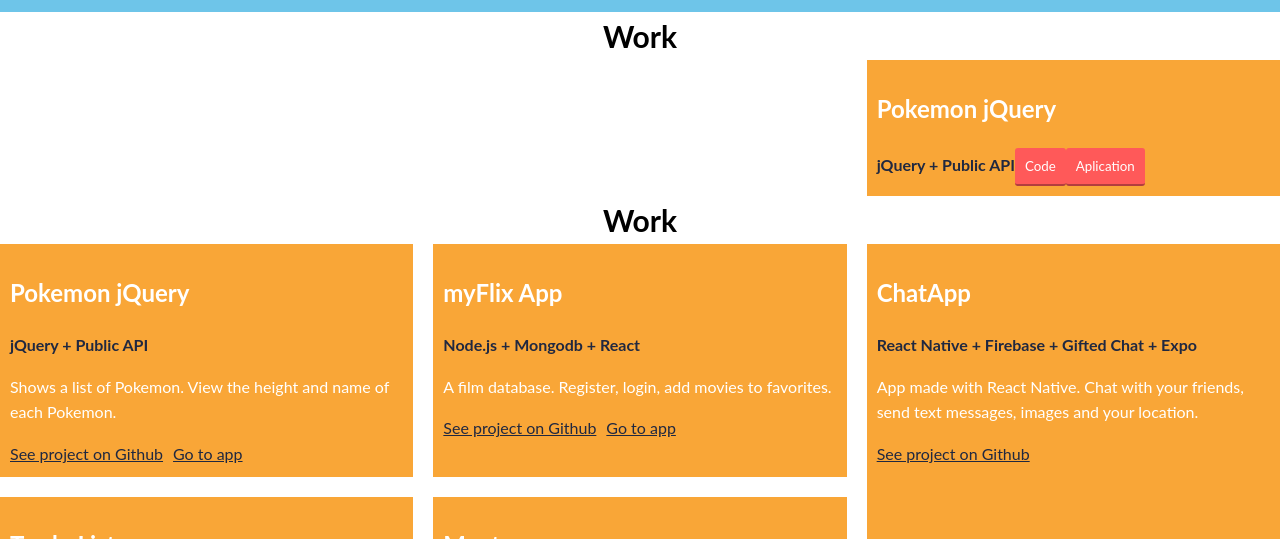
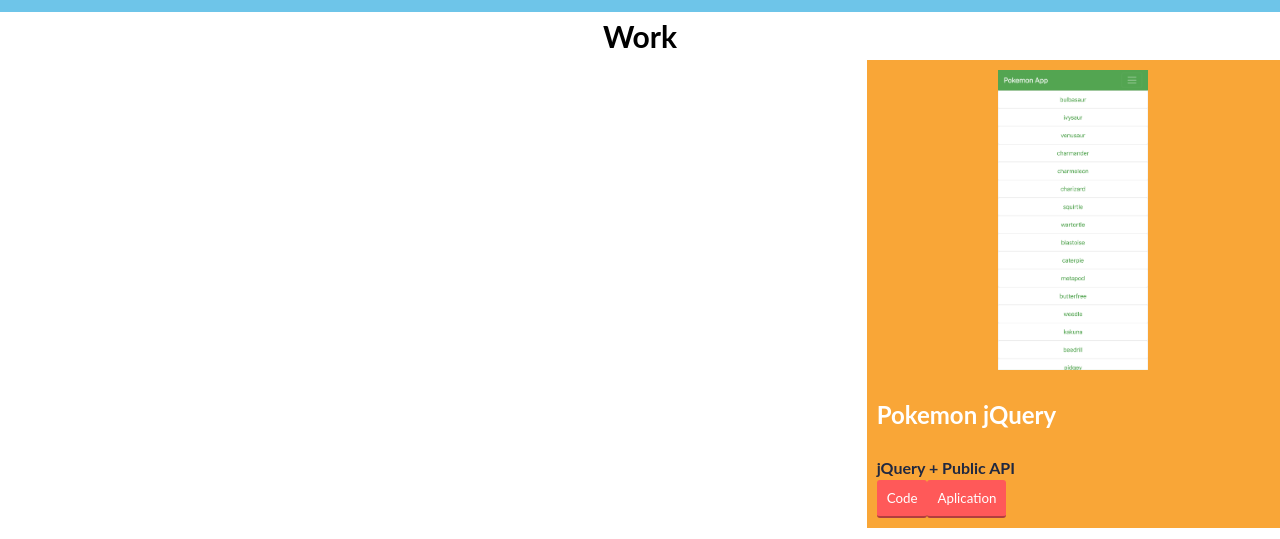
Before and after one commit to joelcmk/portfolio, a React (Create React App) app: page / in a window 1280 px wide. Shown: the part 413-952 px from the top of the page. Built offline with nearby package versions, Linux system fonts and the light colour scheme.

Commit message:
added image and change elements order

```diff
--- /dev/null
+++ b/src/WorkCard.css
@@ -0,0 +1,7 @@
+.img-container {
+  text-align: center;
+}
+
+.img {
+  height: 300px;
+}
--- a/src/WorkCard.js
+++ b/src/WorkCard.js
@@ -1,4 +1,6 @@
 import React, { Component } from 'react';
+import Pokemon from './img/pokemon_1.png'
+import './WorkCard.css'
 
 class WorkCard extends Component {
   render() {
@@ -7,11 +9,17 @@
         <h1>Work</h1>
         <div className="grid">
           <div className="grid__item">
-            <h2><a className="a-work" href="pokemon.html">Pokemon jQuery</a></h2>
-            <span className="work-s">jQuery + Public API</span>
-
-            <button>Code</button>
-            <button>Aplication</button>
+            <div className="img-container">
+              <img className="img" src={Pokemon} />
+            </div>
+            <div>
+              <h2><a className="a-work" href="pokemon.html">Pokemon jQuery</a></h2>
+              <span className="work-s">jQuery + Public API</span>
+            </div>
+            <div>
+              <button>Code</button>
+              <button>Aplication</button>
+            </div>
           </div>
         </div>
       </section>
```
Also changed, not shown: src/img/pokemon_1.png (added).
